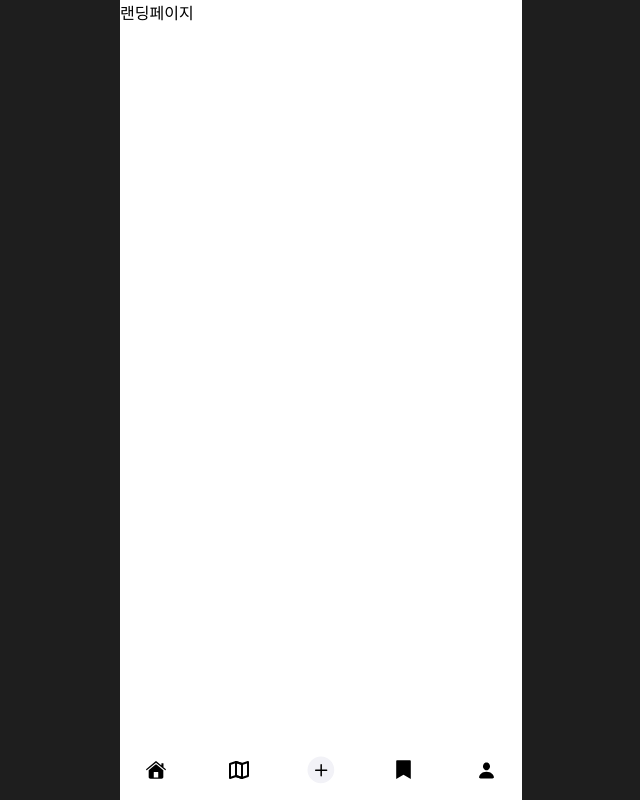
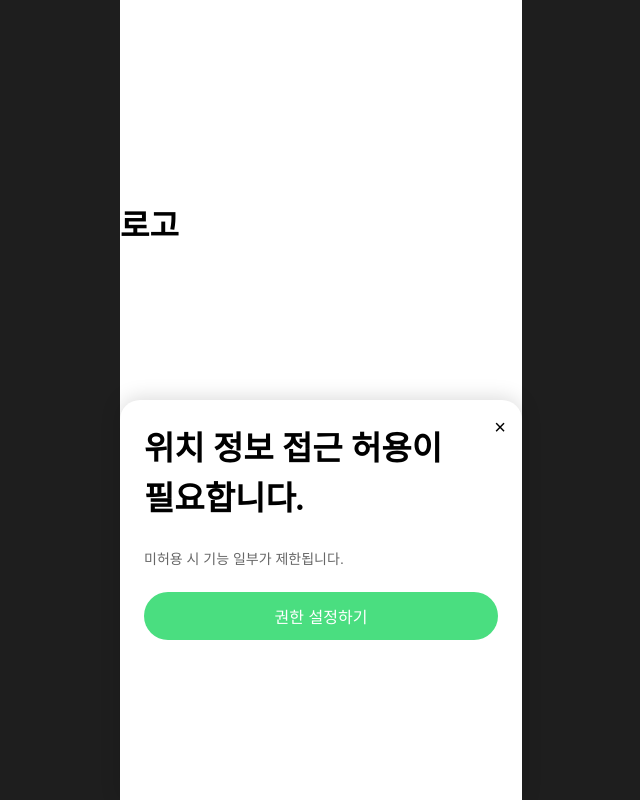
Before and after one commit to befooguide/FE, a Next.js app: page /landing in a window 1280 px wide. Shown: the whole page, without its empty margins (319-959 px from the left). Built offline with nearby package versions, Linux system fonts and the light colour scheme.

Commit message:
feat : 위치 및 바텀 시트 ui 제작

```diff
--- a/src/app/landing/page.tsx
+++ b/src/app/landing/page.tsx
@@ -1,13 +1,23 @@
-// 랜딩 페이지
+"use client";
+import React, { useState } from "react";
+import NavBar from "@/components/Navbar";
+import BottomSheet from "@/components/Bottomsheet";
+import styled from "styled-components";
 
-import React from 'react'
-import NavBar from '@/components/Navbar'
+const Logo = styled.h1`
+  font-size: 32px;
+  text-align: center;
+  margin-top: 200px;
+`;
 
 export default function LandingPage() {
+  const [showSheet, setShowSheet] = useState(true);
+
   return (
     <div>
-      랜딩페이지
-      <NavBar/>
+      <Logo>로고</Logo>
+      <BottomSheet isOpen={showSheet} onClose={() => setShowSheet(false)} />
+      <NavBar />
     </div>
-  )
+  );
 }
--- a/src/app/map/page.tsx
+++ b/src/app/map/page.tsx
@@ -129,7 +129,7 @@ export default function Map() {
       lng: 126.6217,
       isOfficial: true,
       isPersonal: false,
-    }
+    },
   ];
   const [selectedMarkerId, setSelectedMarkerId] = useState<number | null>(null);
   const [isBookmarked, setBookmarked] = useState(false);
--- /dev/null
+++ b/src/components/Bottomsheet.tsx
@@ -0,0 +1,84 @@
+// components/BottomSheet.tsx
+"use client";
+import React from "react";
+import styled from "styled-components";
+
+interface BottomSheetProps {
+  isOpen: boolean;
+  onClose: () => void;
+  onConfirm?: () => void;
+}
+
+const Sheet = styled.div<{ isOpen: boolean }>`
+  position: fixed;
+  left: 50%;
+  bottom: ${({ isOpen }) => (isOpen ? "0" : "-100%")};
+  transform: translateX(-50%);
+  width: 100%;
+  max-width: 402px;
+  height: 50%;
+  background: #fff;
+  border-radius: 20px 20px 0 0;
+  padding: 24px;
+  box-shadow: 0 -2px 20px rgba(0, 0, 0, 0.15);
+  transition: bottom 0.3s ease-in-out;
+  z-index: 1000;
+`;
+
+const Title = styled.h2`
+  leading-trim: both;
+  text-edge: cap;
+  font-family: Pretendard;
+  font-size: 33px;
+  font-weight: 600;
+  line-height: 50px;
+`;
+
+const Description = styled.p`
+  font-size: 14px;
+  color: #666;
+  margin: 24px 0px;
+`;
+
+const ConfirmButton = styled.button`
+  background-color: #4ade80;
+  color: white;
+  width: 100%;
+  padding: 12px 0;
+  border: none;
+  border-radius: 9999px;
+  font-size: 16px;
+  cursor: pointer;
+`;
+
+const CloseButton = styled.button`
+  position: absolute;
+  right: 16px;
+  top: 16px;
+  background: none;
+  border: none;
+  font-size: 20px;
+  cursor: pointer;
+`;
+
+const BottomSheet: React.FC<BottomSheetProps> = ({
+  isOpen,
+  onClose,
+  onConfirm,
+}) => {
+  return (
+    <>
+      <Sheet isOpen={isOpen}>
+        <CloseButton onClick={onClose}>×</CloseButton>
+        <Title>
+          위치 정보 접근 허용이
+          <br /> 필요합니다.
+        </Title>
+        <Description>미허용 시 기능 일부가 제한됩니다.</Description>
+        <ConfirmButton onClick={onConfirm}>권한 설정하기</ConfirmButton>
+      </Sheet>
+    </>
+  );
+};
+
+export default BottomSheet;
```
Also changed, not shown: src/components/KakaoMap/KakaoMap.tsx (+47 -18 lines).
